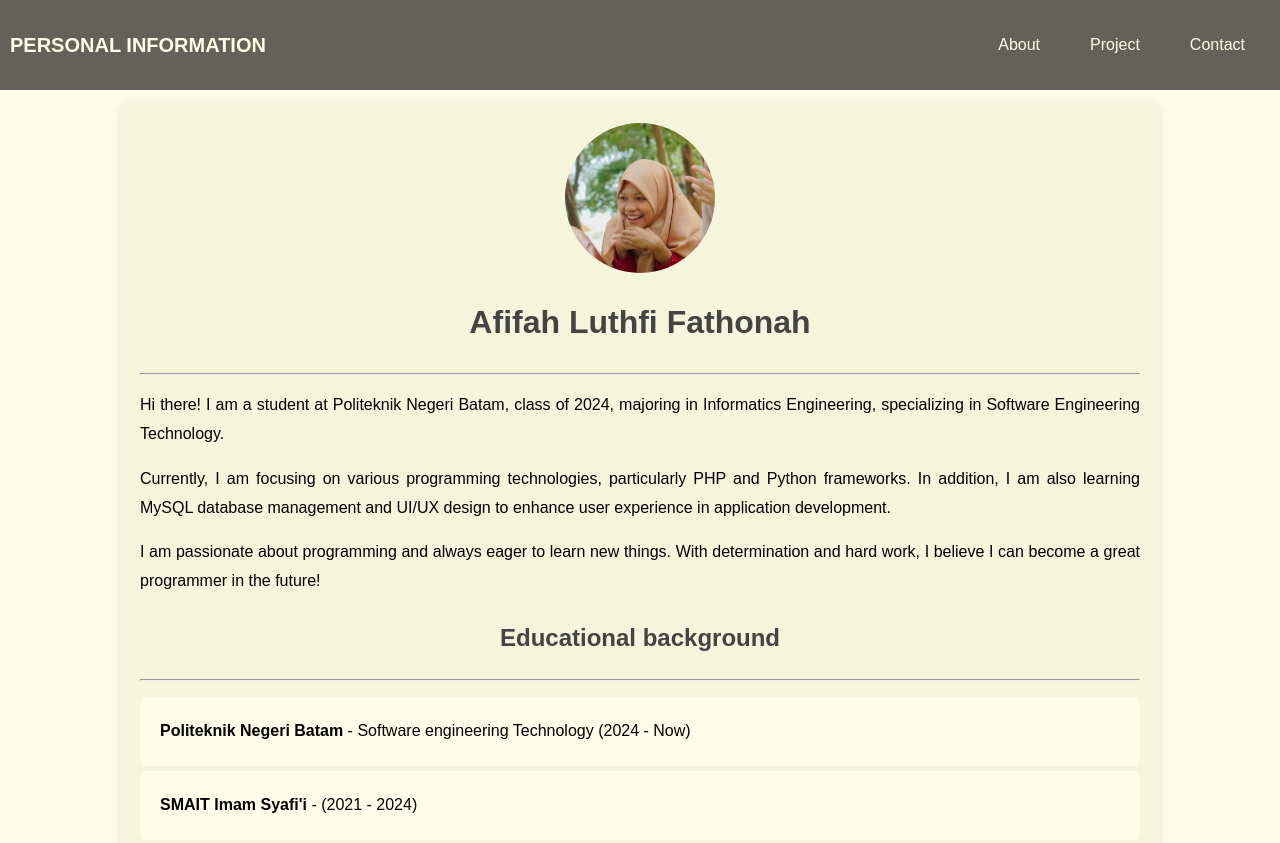
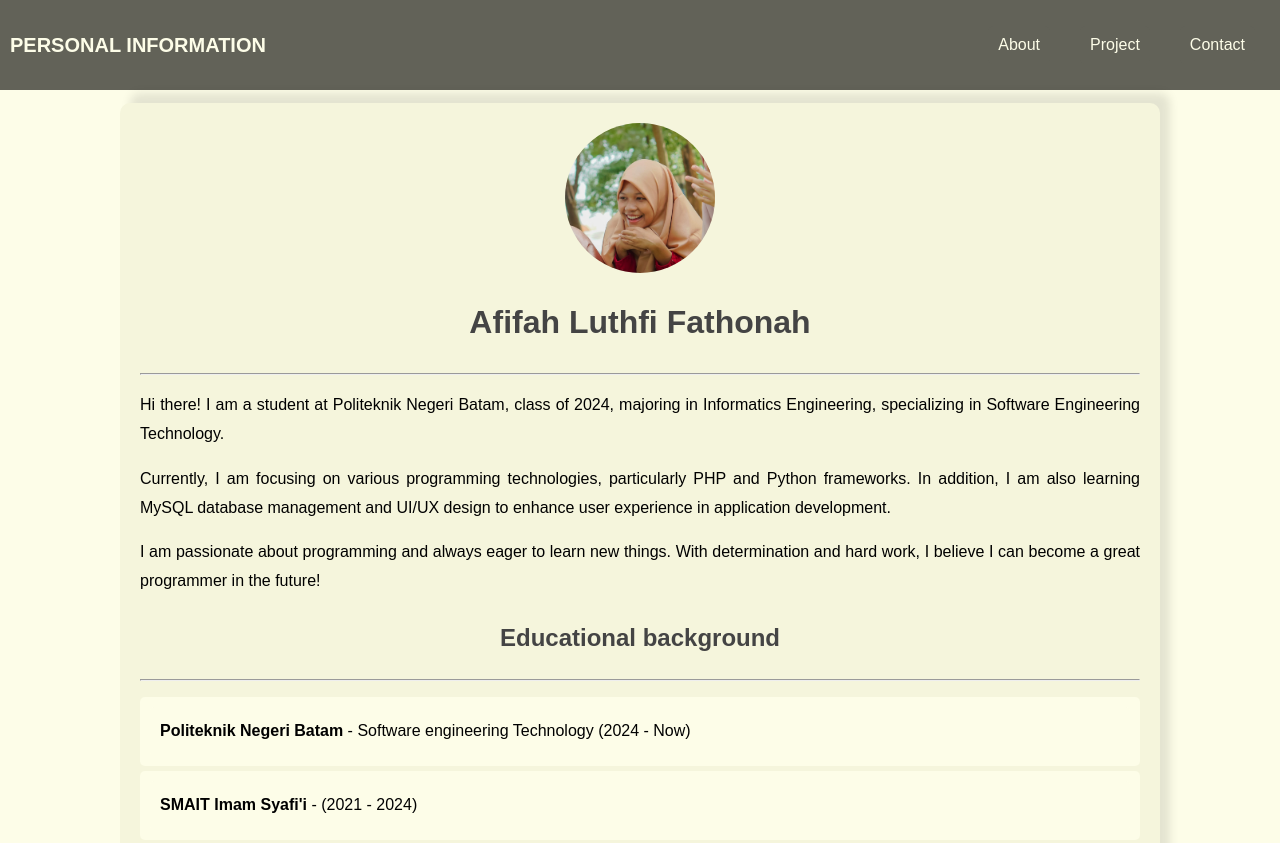
Before and after one commit to afifahfathonah/personal-information, a plain HTML site: page index.html in a window 1280 px wide. Shown: the top 843 px of the page. Drawn offline with Linux system fonts and the light colour scheme.

Commit message:
Update index.html

```diff
--- a/index.html
+++ b/index.html
@@ -81,7 +81,7 @@
             background: #f5f5dc;
             padding: 20px;
             border-radius: 10px;
-            box-shadow: 0px 0px 10px rgba(0, 0, 0, 0.1);
+            box-shadow: 10px -10px 10px rgba(0, 0, 0, 0.1);
             line-height: 1.8;
         }
 
```
